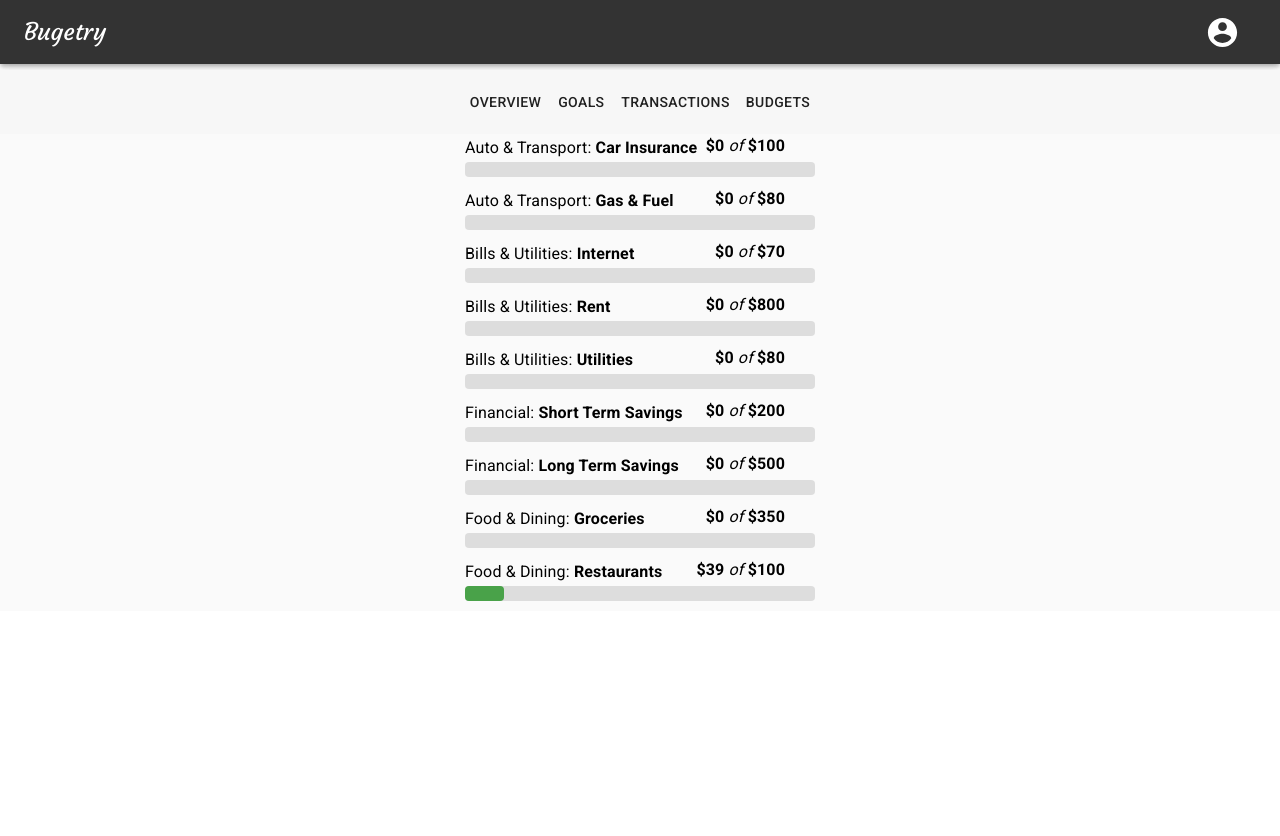
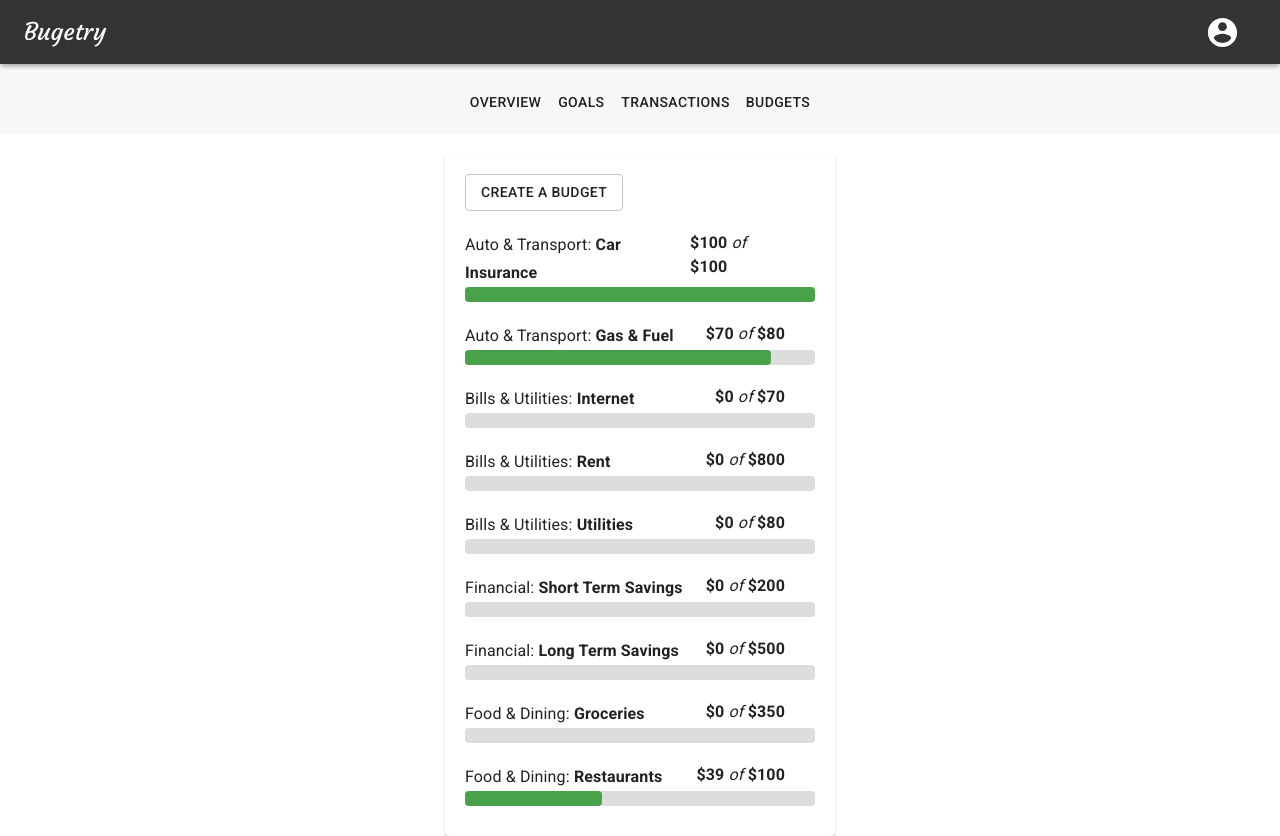
Before and after one commit to jrmeyers92/react-budget, a React (Create React App) app: page /budget in a window 1280 px wide. Before the commit the page ends 800 px from the top, so only its background shows below. Built offline with nearby package versions, Linux system fonts and the light colour scheme.

Commit message:
added create budget button

```diff
--- a/src/State/ExpenseContext.js
+++ b/src/State/ExpenseContext.js
@@ -8,13 +8,13 @@ export const ExpenseProvider = ({ children }) => {
 			name: "Car Insurance",
 			Catagory: "Auto & Transport",
 			dollars: 100,
-			spent: 0,
+			spent: 100,
 		},
 		{
 			name: "Gas & Fuel",
 			Catagory: "Auto & Transport",
 			dollars: 80,
-			spent: 0,
+			spent: 70,
 		},
 		{
 			name: "Internet",
--- a/src/pages/Budget/Budget.js
+++ b/src/pages/Budget/Budget.js
@@ -1,4 +1,4 @@
-import { Typography, Grid } from "@material-ui/core";
+import { Typography, Grid, Paper, Button } from "@material-ui/core";
 import React, { useContext } from "react";
 import { ExpenseContext } from "../../State/ExpenseContext";
 import { makeStyles } from "@material-ui/core/styles";
@@ -12,11 +12,17 @@ const useStyles = makeStyles(() => ({
 		justifyContent: "center",
 		alignItems: "center",
 		flexDirection: "column",
+		backgroundColor: "#ffffff",
+	},
+	paper: {
+		padding: 20,
+		marginTop: 20,
 	},
 	expense: {
 		display: "flex",
 		flexDirection: "column",
 		marginBottom: 10,
+		marginTop: 20,
 	},
 	expenseText: {
 		width: "25vw",
@@ -34,7 +40,7 @@ const Budget = () => {
 	const classes = useStyles();
 	const expenses = useContext(ExpenseContext);
 	const expense = expenses.map((expense) => {
-		const percent = (expense.spent / expense.dollars) * 100;
+		const percent = (expense.spent / expense.dollars) * 350 + "px";
 		return (
 			<div className={classes.expense} key={expense.name}>
 				<div className={classes.expenseText}>
@@ -54,7 +60,10 @@ const Budget = () => {
 	return (
 		<div className={classes.budgetDiv}>
 			<Grid xs={10} md={8}>
-				{expense}
+				<Paper className={classes.paper}>
+					<Button variant='outlined'>Create a Budget</Button>
+					{expense}
+				</Paper>
 			</Grid>
 		</div>
 	);
```
Also changed, not shown: 1 other file (tests, documents, lock files or other folders).
